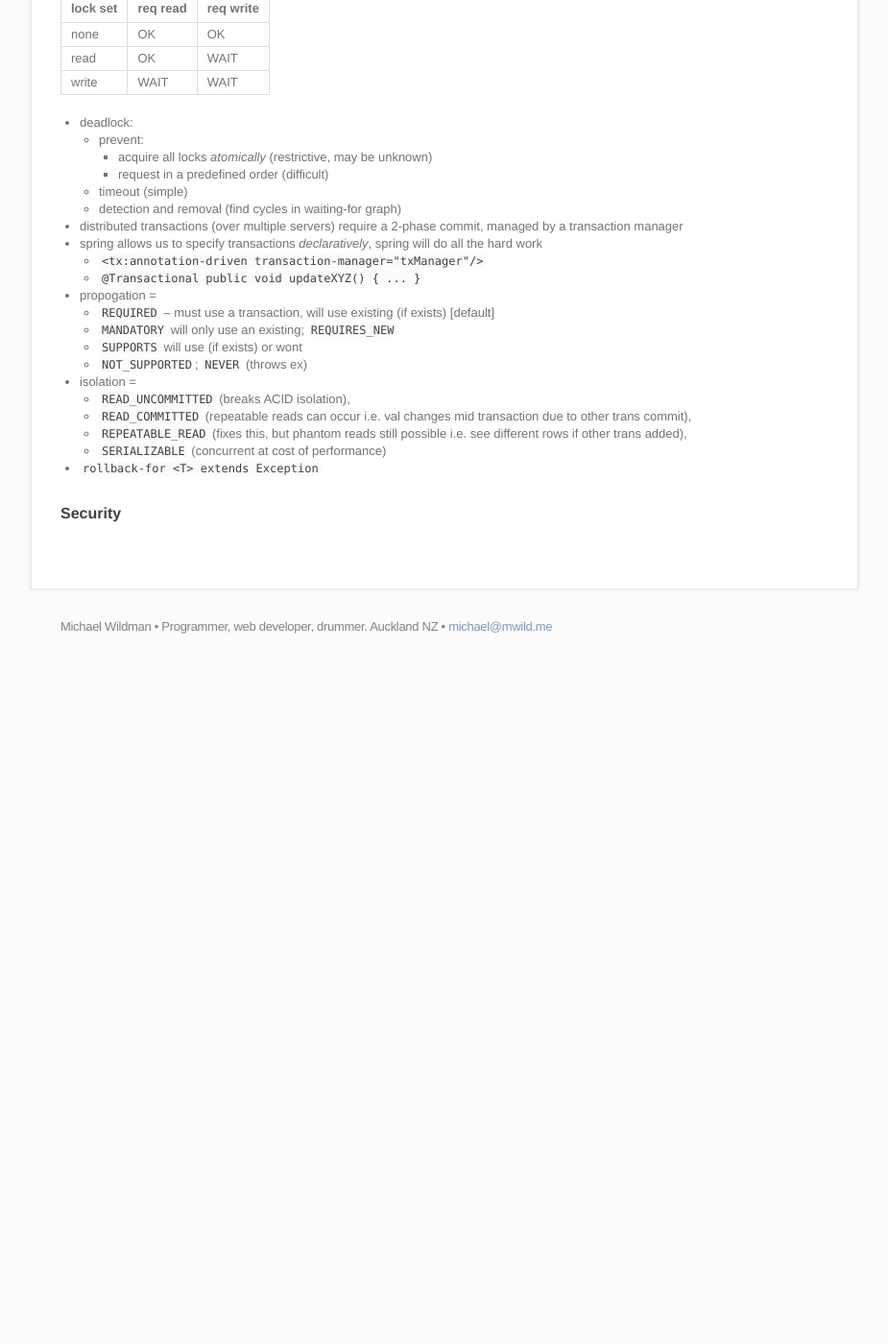
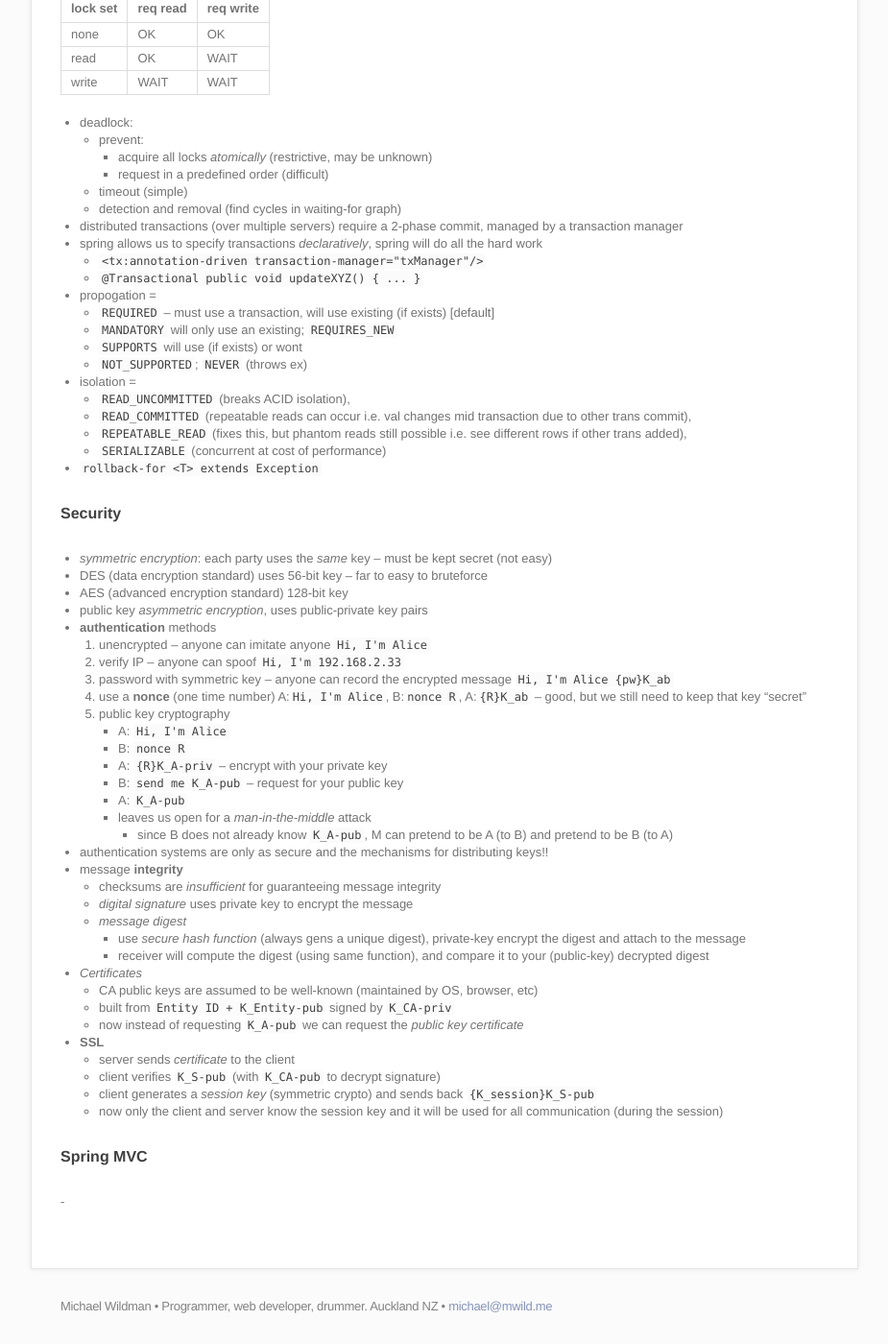
Before and after one commit to m-wild/mwild.me_archive, a Jekyll site: the page built from _posts/uni/2014-11-05-cs335-notes.md, in a window 1280 px wide and 1400 px high, scrolled down 1785 px. Shown: the whole window at 96% size, without its empty margins (177-1102 px from the left). Built offline with Jekyll 4.4.1, drawn with Linux system fonts in a browser that asks for light colours; Markdown is read by kramdown in place of the engine named in the settings; before the commit the page ends 2477 px from its top, so only the background shows below that.

Commit message:
cs335 updates

```diff
--- a/_posts/uni/2014-11-05-cs335-notes.md
+++ b/_posts/uni/2014-11-05-cs335-notes.md
@@ -102,3 +102,39 @@ excerpt:
 - `rollback-for <T> extends Exception`
 
 ####Security
+- _symmetric encryption_: each party uses the _same_ key -- must be kept secret (not easy)
+- DES (data encryption standard) uses 56-bit key -- far to easy to bruteforce
+- AES (advanced encryption standard) 128-bit key
+- public key _asymmetric encryption_, uses public-private key pairs
+- __authentication__ methods
+	1. unencrypted -- anyone can imitate anyone `Hi, I'm Alice`
+	2. verify IP -- anyone can spoof `Hi, I'm 192.168.2.33`
+	3. password with symmetric key -- anyone can record the encrypted message `Hi, I'm Alice {pw}K_ab`
+	4. use a __nonce__ (one time number) A:`Hi, I'm Alice`, B:`nonce R`, A:`{R}K_ab` -- good, but we still need to keep that key "secret"
+	5. public key cryptography
+		- A: `Hi, I'm Alice`
+		- B: `nonce R`
+		- A: `{R}K_A-priv`	-- encrypt with your private key
+		- B: `send me K_A-pub`	-- request for your public key
+		- A: `K_A-pub`
+		- leaves us open for a _man-in-the-middle_ attack
+			- since B does not already know `K_A-pub`, M can pretend to be A (to B) and pretend to be B (to A)
+- authentication systems are only as secure and the mechanisms for distributing keys!!
+- message __integrity__
+	- checksums are _insufficient_ for guaranteeing message integrity
+	- _digital signature_ uses private key to encrypt the message
+	- _message digest_
+		- use _secure hash function_ (always gens a unique digest), private-key encrypt the digest and attach to the message
+		- receiver will compute the digest (using same function), and compare it to your (public-key) decrypted digest
+- _Certificates_
+	- CA public keys are assumed to be well-known (maintained by OS, browser, etc)
+	- built from `Entity ID + K_Entity-pub` signed by `K_CA-priv`
+	- now instead of requesting `K_A-pub` we can request the _public key certificate_
+- __SSL__
+	- server sends _certificate_ to the client
+	- client verifies `K_S-pub` (with `K_CA-pub` to decrypt signature)
+	- client generates a _session key_ (symmetric crypto) and sends back `{K_session}K_S-pub`
+	- now only the client and server know the session key and it will be used for all communication (during the session)
+
+####Spring MVC
+-
```
